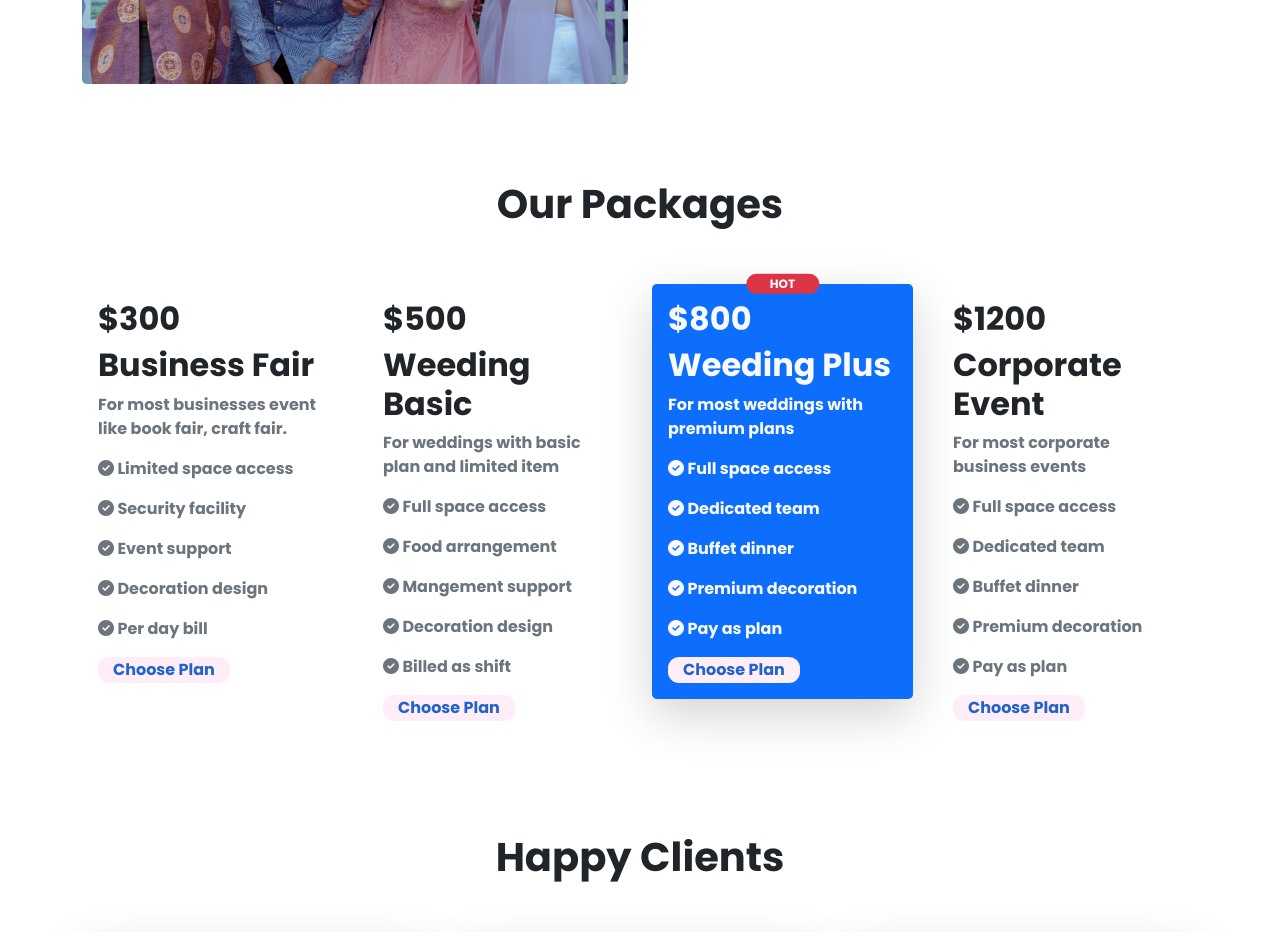
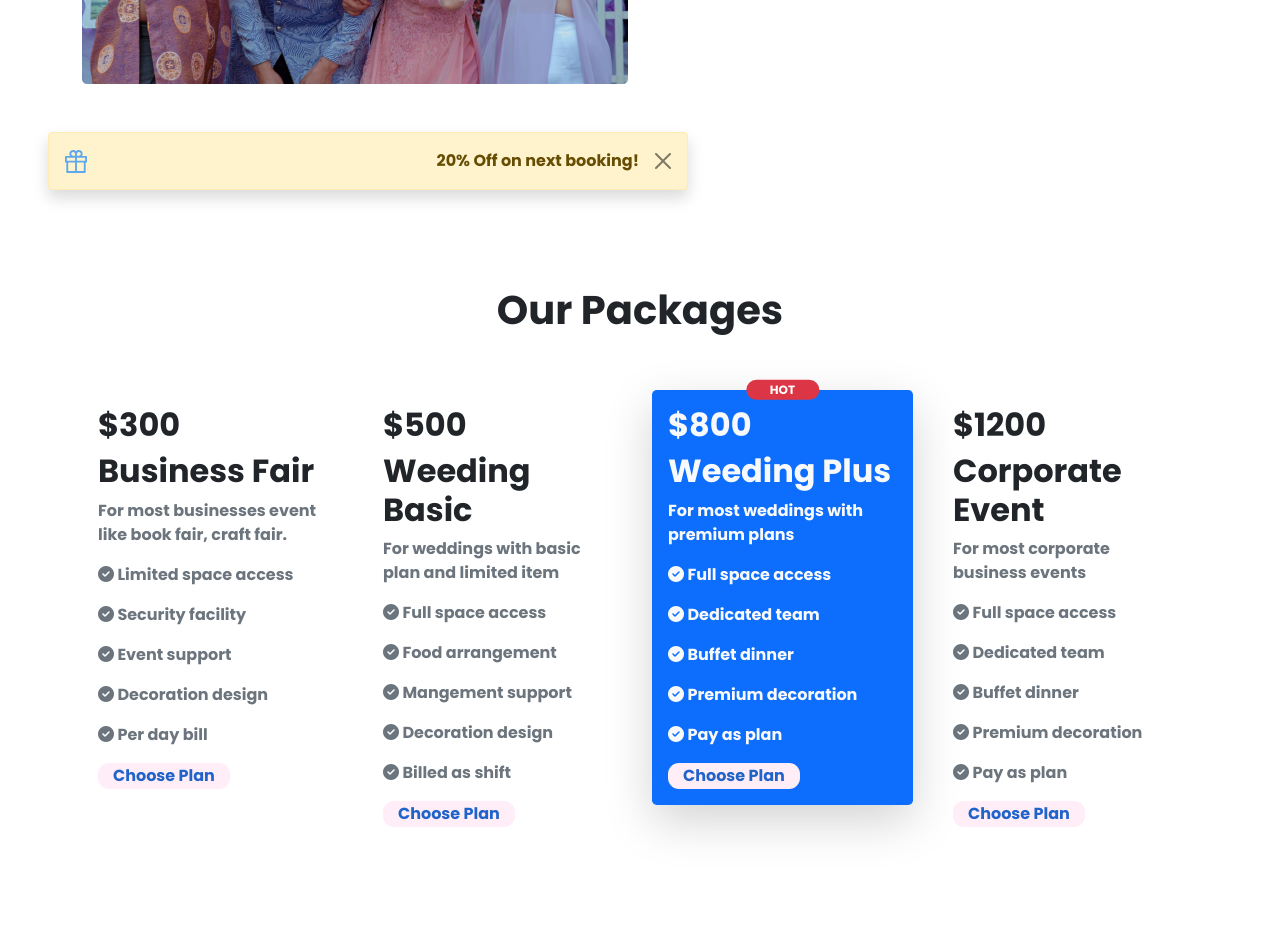
Before and after one commit to amixubaer/convention-center, a plain HTML site: page index.html in a window 1280 px wide. Shown: the part 1120-2052 px from the top of the page. Drawn offline with nearby package versions, Linux system fonts and the light colour scheme.

Commit message:
alert box

```diff
--- a/index.html
+++ b/index.html
@@ -180,8 +180,22 @@
         </div>
       </section>
 
-      <!-- Toaster Start-->
-
+      <!-- Toaster Alert Start-->
+      <section>
+        <div
+          class="alert alert-warning alert-dismissible fade show text-center mx-5 mt-5 w-50 shadow d-flex align-items-center justify-content-between"
+          role="alert"
+        >
+          <img src="./icons/vector.svg" alt="" />
+          <strong> 20% Off on next booking!</strong>
+          <button
+            type="button"
+            class="btn-close"
+            data-bs-dismiss="alert"
+            aria-label="Close"
+          ></button>
+        </div>
+      </section>
       <!-- Package Plan -->
       <section class="container my-5" id="about">
         <h1 class="text-center py-5">Our Packages</h1>
```
